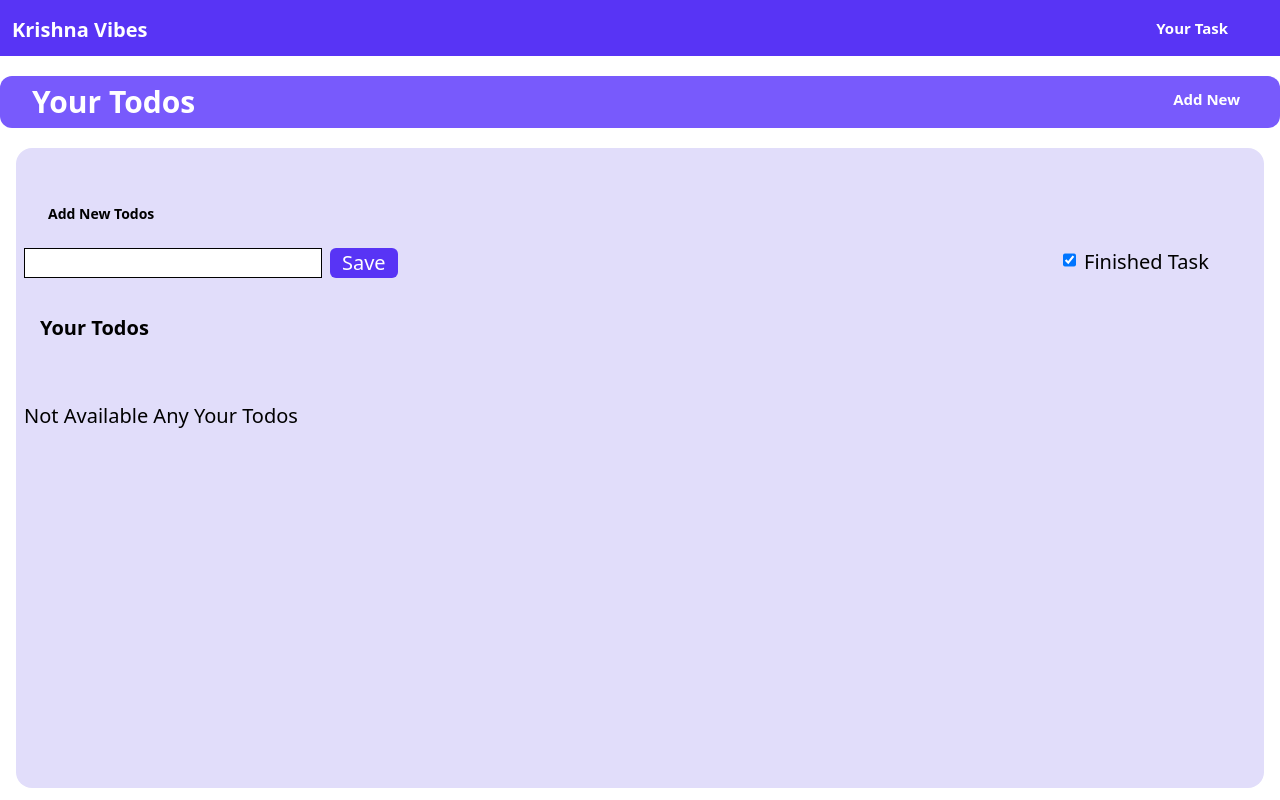
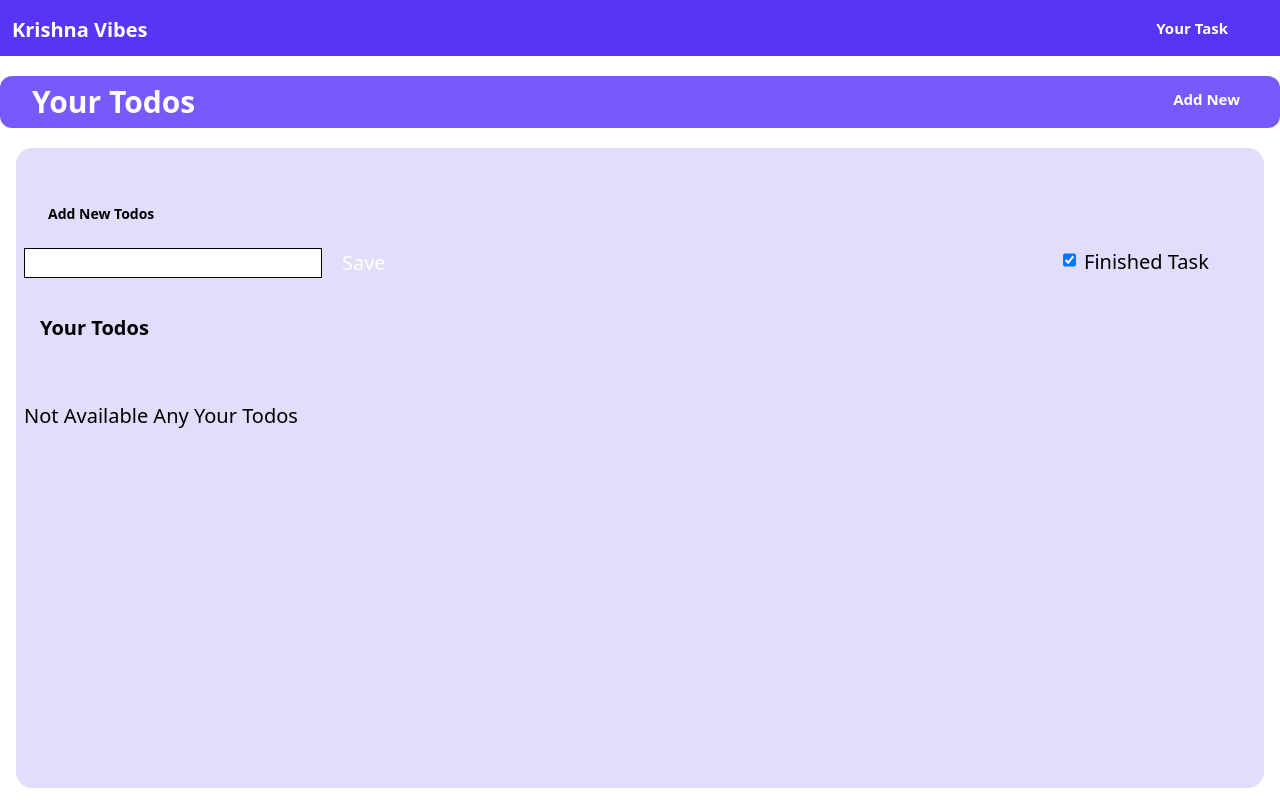
Before and after one commit to Vinaybosamiya/todo_list, a React (Vite) app in the folder TodoList/: page / in a window 1280 px wide. Built offline with nearby package versions, Linux system fonts and the light colour scheme.

Commit message:
Update App.jsx

```diff
--- a/TodoList/src/App.jsx
+++ b/TodoList/src/App.jsx
@@ -145,7 +145,15 @@ localStorage.setItem("Todos", ...) → saves that string in browser storage unde
             <div className='flex'>
               <input type="text" className='border input bg-white-b w-fit' onChange={handleChange} value={Todo} />
               {/* <button onClick={handleAdd} disabled={Todo.length === 0} className={`hover:bg-purple-b text-white-t rounded-md mx-2 px-3 cursor-pointer bg-light-purple-b  ${Todo.length === 0 ? "bg-light-purple-b" : "bg-purple-b "}`}>Add Now / Save </button> */}
-              <button onClick={handleAdd} disabled={Todo.length === 0} className={`hover:bg-purple-b text-white-t rounded-md mx-2 px-3 cursor-pointer bg-light-purple-b md:bg-purple1-b md:bg-purple1-b ${Todo.length === 0 ? "bg-light-purple-b" : "bg-purple-b "}`}> Save </button>
+              <button
+  onClick={handleAdd}
+  disabled={Todo.length === 0}
+  className={`rounded-md mx-2 px-3 cursor-pointer text-white-t hover:bg-purple-b
+    ${Todo.length === 0 ? 'bg-light-purple-b md:bg-light-purple-b' : 'bg-purple-b md:bg-purple-b'}`}
+>
+  Save
+</button>
+
             </div>
             <input onChange={toggleFinished} type="checkbox" className='hidden sm:block relative bottom-[3px]' checked={showFinished} />
 
```
